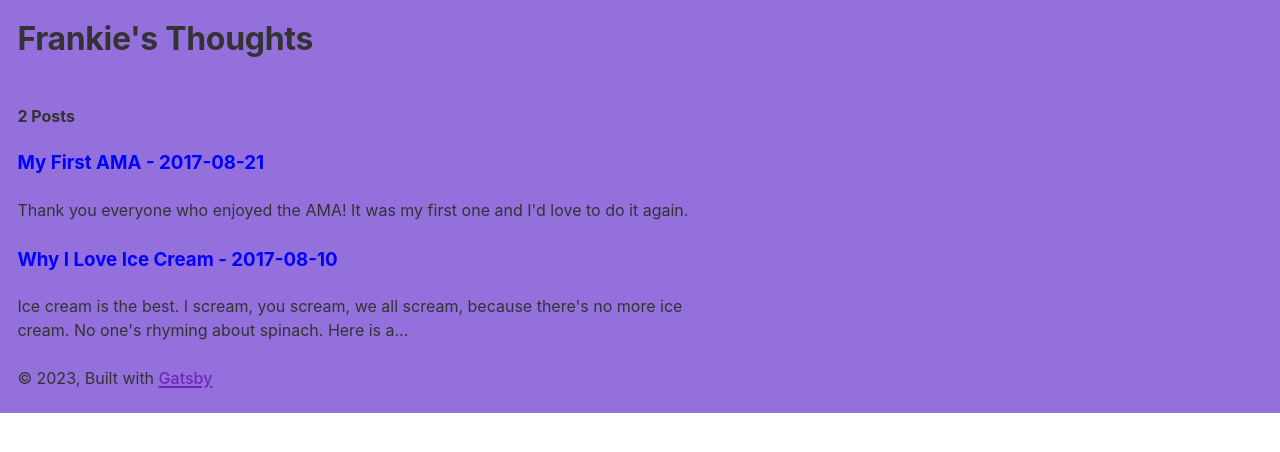
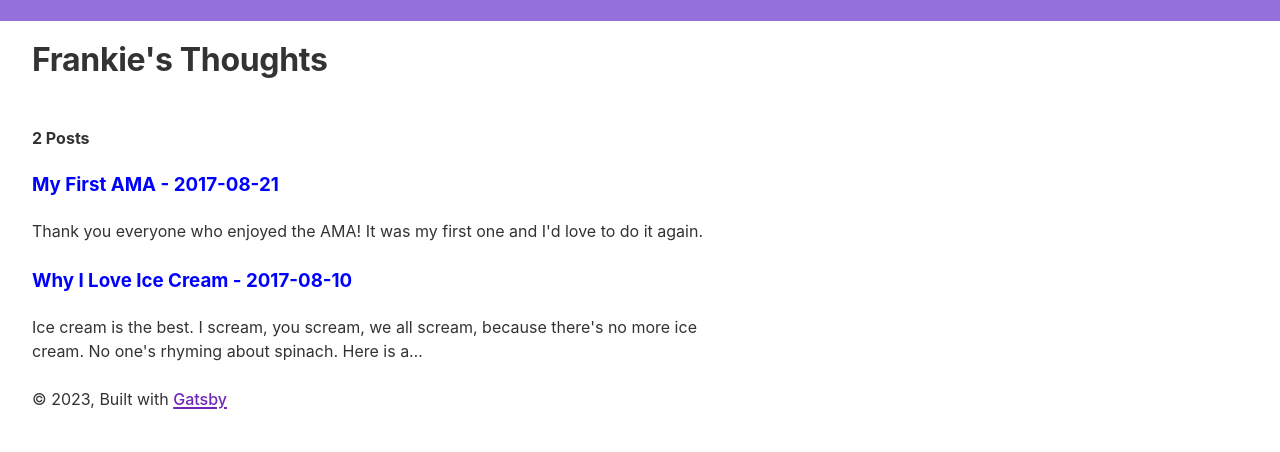
Before and after one commit to Fjayala333/gatsby-blog, a Gatsby site: page / in a window 1280 px wide. Shown: the part 48-500 px from the top of the page. Built offline with nearby package versions, Linux system fonts and the light colour scheme; Gatsby itself is replaced by a stand-in of ours.

Commit message:
fixed styling

```diff
--- a/src/components/layout.css
+++ b/src/components/layout.css
@@ -71,7 +71,6 @@ dfn {
   font-style: italic;
 }
 h1 {
-  margin: 0;
   margin-bottom: 3rem;
   padding: 0;
   line-height: var(--line-height-dense);
--- a/src/components/layout.js
+++ b/src/components/layout.js
@@ -28,10 +28,9 @@ const Layout = ({ children }) => {
       <Header siteTitle={data.site.siteMetadata.title} />
       <div
         style={{
-          backgroundColor: "mediumpurple",
           margin: `0 auto`,
           maxWidth: `960`,
-          padding: `0px 1.0875rem 1.45rem`,
+          padding: `0px 2rem 1.45rem`,
           paddingTop: 0,
         }}
       >
```
